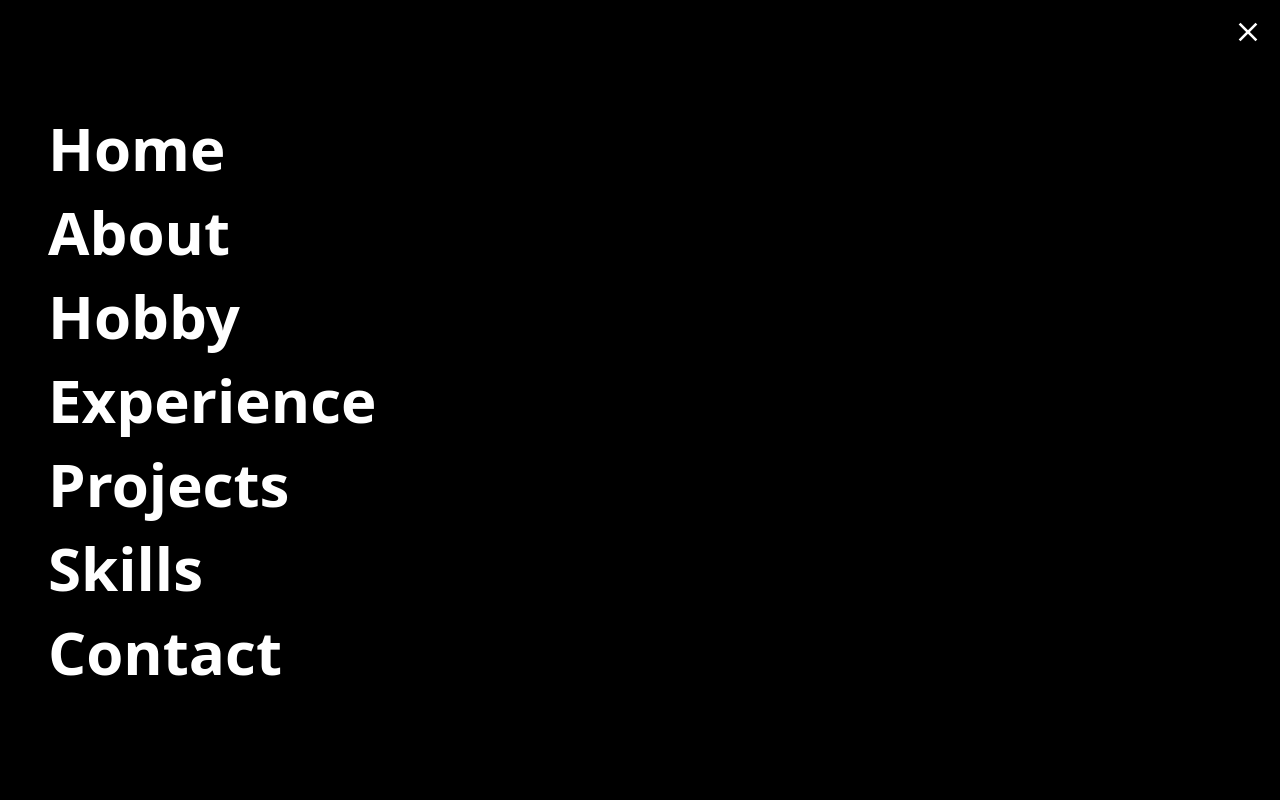
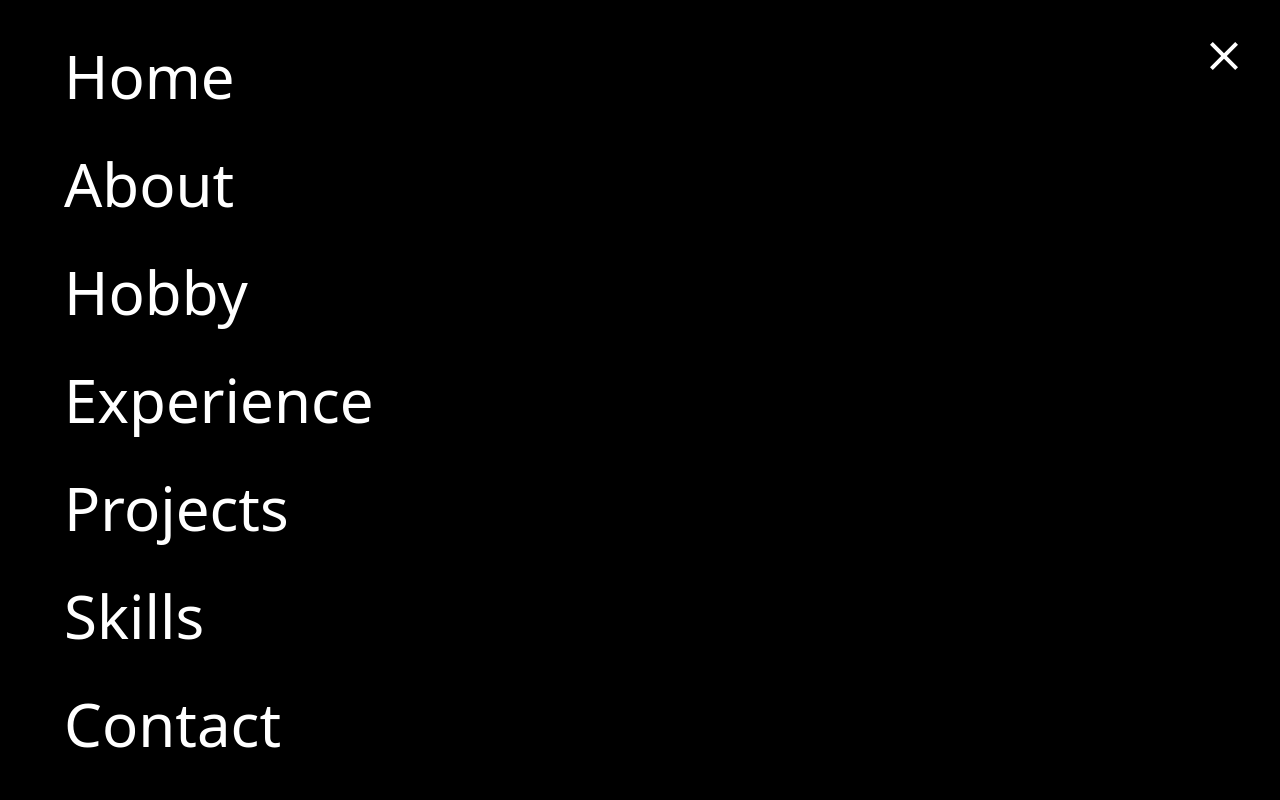
Before and after one commit to hassaammgl/Modern-portfolio-HSM, a React (Vite) app: page / in a window 1280 px wide. Both pictures are taken after a click on the button "Open menu". Shown: the top 800 px of the page. Built offline with nearby package versions, Linux system fonts and the light colour scheme; a web font is replaced by a local one.

Commit message:
refactor: Revise Navbar menu implementation for improved animation and accessibility

```diff
--- a/src/components/Navbar.jsx
+++ b/src/components/Navbar.jsx
@@ -99,7 +99,7 @@
                 )}
             </nav>
 
-            <div
+            {/* <div
                 ref={menuContainerRef}
                 className={`fixed top-0 left-0 w-screen h-screen bg-black flex items-center justify-center z-[60] transition-all duration-500 ${isMenuOpen ? 'pointer-events-auto' : 'pointer-events-none'
                     }`}
@@ -127,6 +127,47 @@
                         </Link>
                     ))}
                 </div>
+            </div> */}
+            <div
+                ref={menuContainerRef}
+                className={`fixed top-0 left-0 w-screen h-screen bg-black flex items-center justify-center z-[60] transition-all duration-500 ${isMenuOpen
+                        ? 'pointer-events-auto opacity-100'
+                        : 'pointer-events-none opacity-0'
+                    }`}
+                style={{
+                    clipPath: isMenuOpen
+                        ? 'circle(150% at 95% 5%)'
+                        : 'circle(0% at 95% 5%)',
+                }}
+            >
+                <button
+                    onClick={handleMenuClick}
+                    aria-label="Close menu"
+                    className="absolute top-6 right-6 z-[70] w-10 h-10 md:top-8 md:right-8 md:w-12 md:h-12 hover:opacity-70 transition-opacity"
+                >
+                    <img
+                        src="/icons/close.svg"
+                        alt="Close menu"
+                        className="w-full h-full invert"
+                    />
+                </button>
+
+                <div className="flex flex-col items-start justify-center gap-4 md:gap-6 h-full w-full px-4 md:px-8 lg:pl-16">
+                    {navLinks.map((label) => (
+                        <Link
+                            key={label}
+                            to={label}
+                            smooth={true}
+                            duration={1200}
+                            onClick={handleMenuClick}
+                            className="cursor-pointer text-white text-4xl md:text-5xl lg:text-6xl font-medium hover:opacity-70 transition-opacity w-full max-w-7xl mx-auto"
+                        >
+                            <span className="inline-block py-2 md:py-3">
+                                {label}
+                            </span>
+                        </Link>
+                    ))}
+                </div>
             </div>
         </>
     );
```
